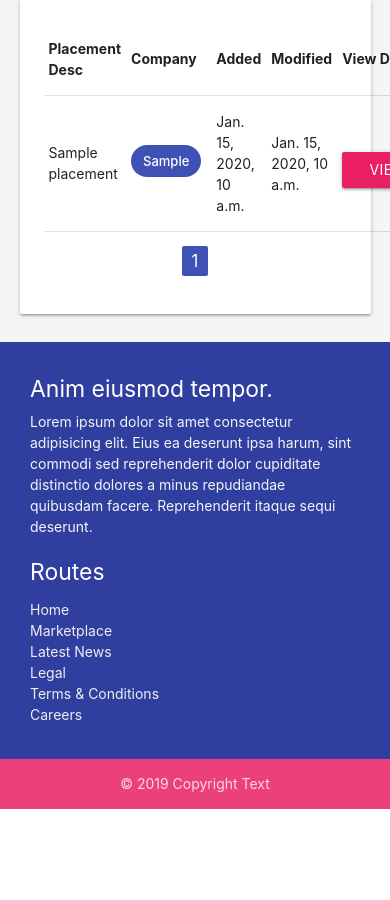
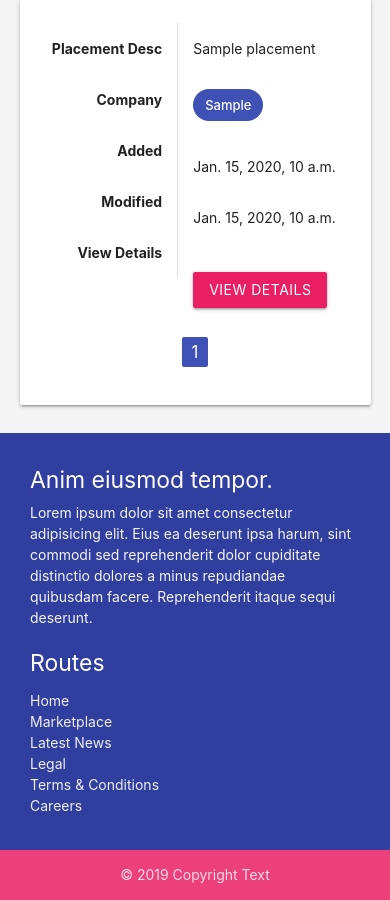
Before and after one commit to danielc92/django-bidding-app, a Django app: template templates/placements.html in a window 390 px wide; the page is wider, and only the part inside the window is pictured. Shown: the part 526-1426 px from the top of that part. Before the commit the page ends 1335 px from the top of that part, so only its background shows below. Run offline with Django 3.2, Linux system fonts and the light colour scheme; the template is opened without the code that fills it: most values are stand-ins (such as "Sample title", 1, 10 or a date in 2020); some libraries are stand-ins or nearby versions; grey boxes are pictures that could not be loaded.

Commit message:
added responsive table class

```diff
--- a/templates/bid-summary.html
+++ b/templates/bid-summary.html
@@ -8,7 +8,7 @@
         <div class="card">
             <div class="card-content">
                 <h4>Your bid summary</h4>
-                <table class="table">
+                <table class="table responsive-table">
                     <thead>
                         <tr>
                             <th>#</th>
--- a/templates/placements.html
+++ b/templates/placements.html
@@ -21,7 +21,7 @@
 
             <div class="card">
                 <div class="card-content">
-                        <table class="table">
+                        <table class="table responsive-table">
                                 <thead>
                                     <tr>
 
```
